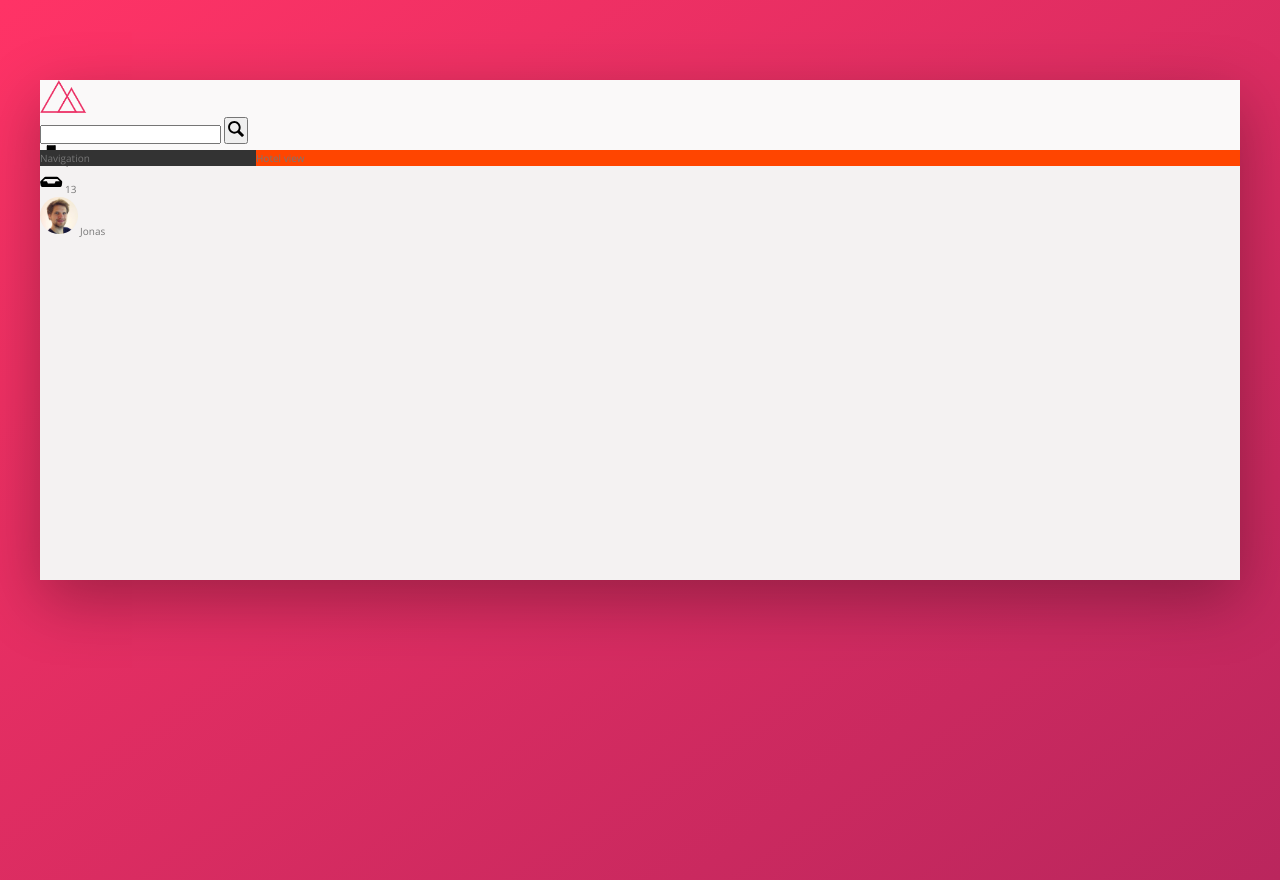
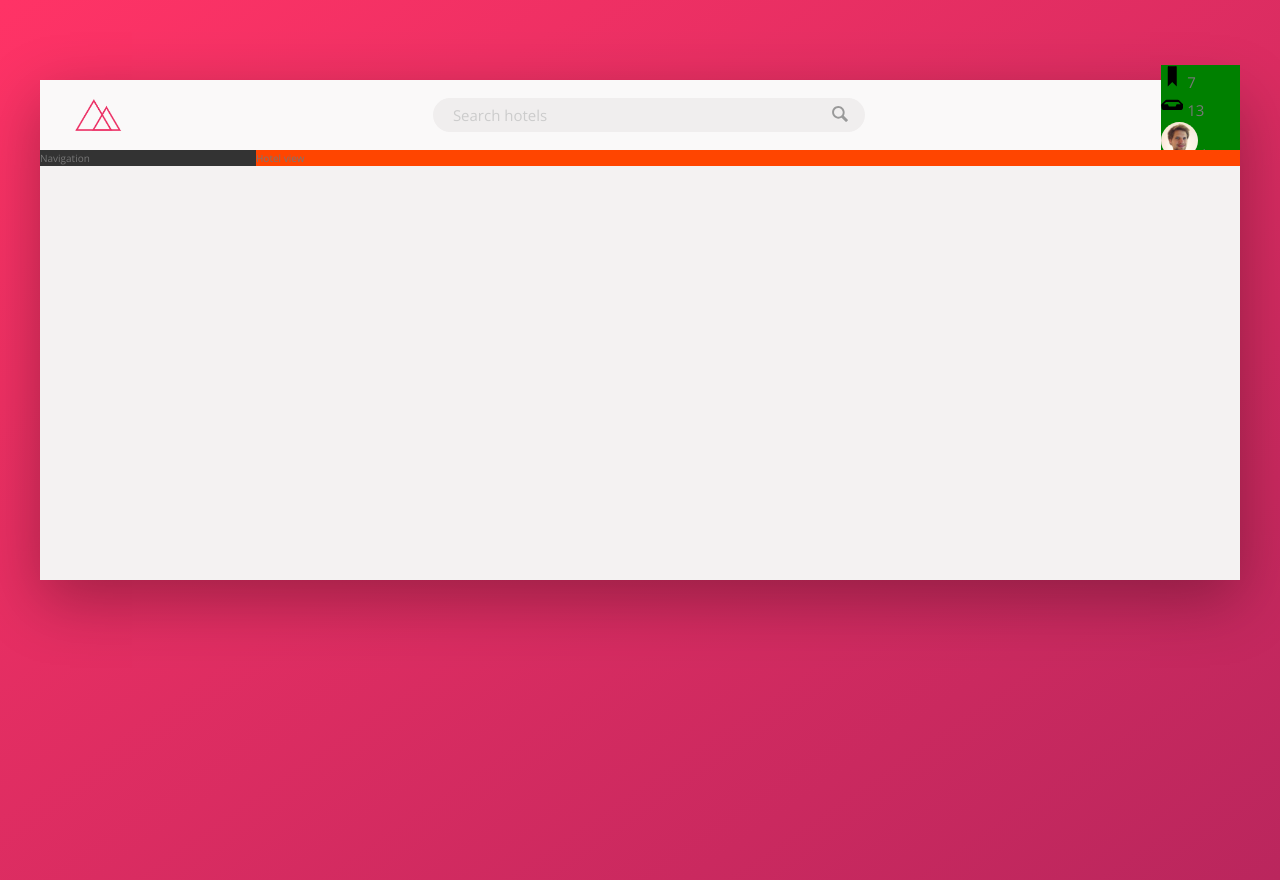
Before and after one commit to Boki7/css-flexbox, a website: page index.html in a window 1280 px wide. Drawn offline with nearby package versions, Linux system fonts and the light colour scheme.

Commit message:
Search component in header

```diff
--- a/index.html
+++ b/index.html
@@ -20,7 +20,7 @@
         <img src="img/logo.png" alt="Logo" class="logo" />
 
         <form action="#" class="search">
-          <input type="text" class="search__input" />
+          <input type="text" class="search__input" placeholder="Search hotels"/>
           <button class="search__button">
             <svg class="search__icon">
               <use xlink:href="img/sprite.svg#icon-magnifying-glass"></use>
--- a/sass/_components.scss
+++ b/sass/_components.scss
@@ -3,34 +3,61 @@
 
 .logo {
   height: 3.25rem;
+  margin-left: 3.5rem;
 }
 
 /////////////////////////////
 // SEARCH
 
 .search {
+  flex: 0 0 40%;
+  display: flex;
+  justify-content: center;
+  align-items: center;
+
   &__input {
+    font-family: inherit;
+    font-size: inherit;
+    width: 90%;
+    border-radius: 100px;
+    border: none;
+    background-color: var(--color-grey-ligh-3);
+    padding: .7rem 2rem;
+    margin-right: -3.5rem;
+    transition: all 0.2s;
 
+    &:focus {
+      width: 100%;
+      border: none;
+      outline: none;
+      color: var(--color-grey-dark-3);
+    }
+
+    &::placeholder {
+      font-weight: 100;
+      color: var(--color-grey-ligh-4);
+    }
   }
 
   &__button {
-
+    background-color: var(--color-grey-ligh-3);
+    border: none;
   }
 
   &__icon {
     height: 2rem;
     width: 2rem;
+    fill: var(--color-grey-dark-3);
   }
-
-
 }
 
 /////////////////////////////
 // USER NAVIGATION
 
 .user-nav {
+  background-color: green;
+
   &__icon-box {
-
   }
 
   &__icon {
@@ -39,11 +66,9 @@
   }
 
   &__notification {
-
   }
 
   &__user {
-
   }
 
   &__user-photo {
@@ -52,6 +77,5 @@
   }
 
   &__user-name {
-
   }
 }
--- a/sass/_layout.scss
+++ b/sass/_layout.scss
@@ -10,6 +10,12 @@
 .header {
     height: 7rem;
     background-color: var(--color-grey-ligh-1);
+    font-size: 1.5rem;
+
+
+    display: flex;
+    justify-content: space-between;
+    align-items: center;
 }
 
 .content {
```
Also changed, not shown: css/style.css. Lines whose indentation alone changed are shown as unchanged.
